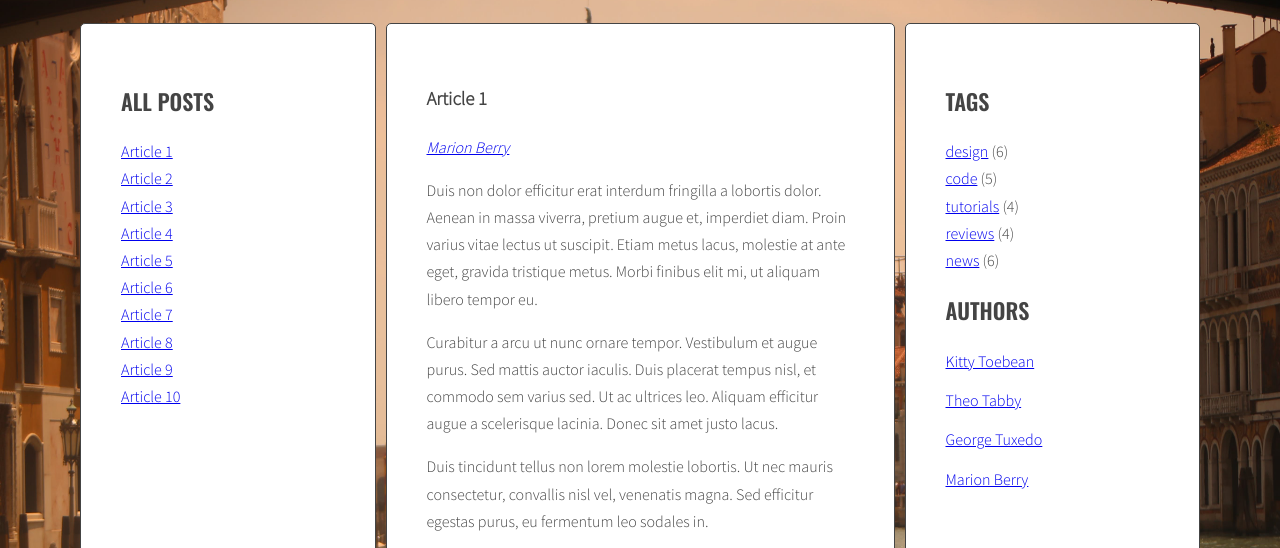
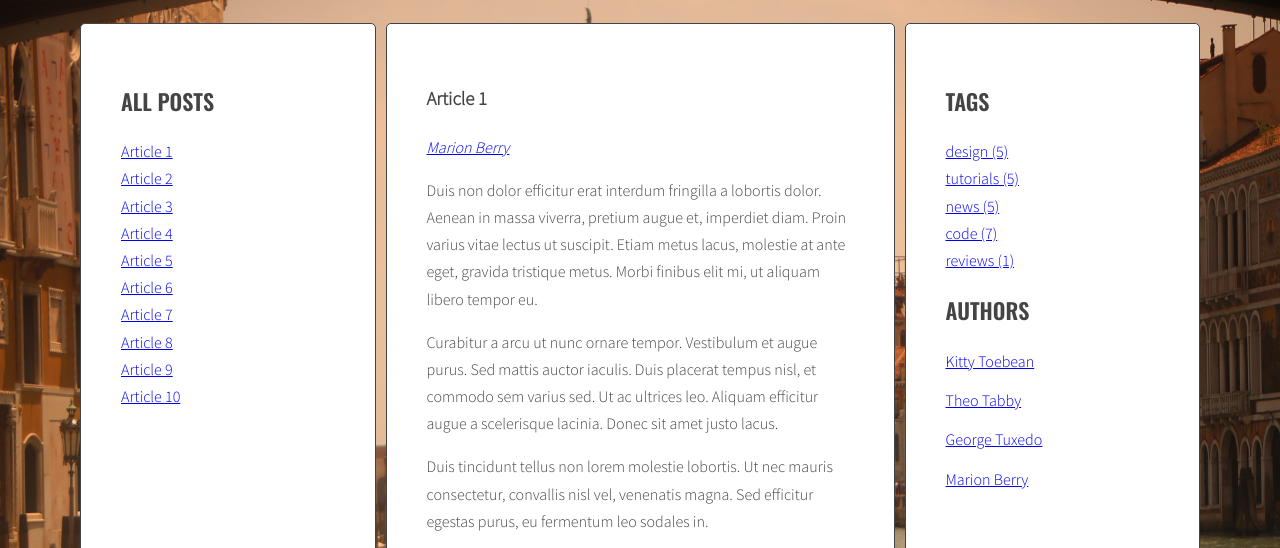
Before and after one commit to Wojczi96/javascript-blog, a website with bundled scripts: page index.html in a window 1280 px wide. Shown: the part 220-768 px from the top of the page. Built offline with nearby package versions, Linux system fonts and the light colour scheme.

Commit message:
Add right side tags

```diff
--- a/index.html
+++ b/index.html
@@ -52,7 +52,7 @@
                   </ul>
                 </div>
               </article>
-              <article class="post" id="article-3" data-tags="reviews designe" data-author="Fredie Mercury">
+              <article class="post" id="article-3" data-tags="reviews design" data-author="Fredie Mercury">
                 <h3 class="post-title">Article 3</h3>
                 <p class="post-author"></p>
                 <div class="post-content">
@@ -115,7 +115,7 @@
                   </ul>
                 </div>
               </article>
-              <article class="post" id="article-7" data-tags="designe code news" data-author="Kitty Teobean">
+              <article class="post" id="article-7" data-tags="design code news" data-author="Kitty Teobean">
                 <h3 class="post-title">Article 7</h3>
                 <p class="post-author"></p>
                 <div class="post-content">
@@ -131,7 +131,7 @@
                   </ul>
                 </div>
               </article>
-              <article class="post" id="article-8" data-tags="designe tutorials code" data-author="Theo Tabby">
+              <article class="post" id="article-8" data-tags="design tutorials code" data-author="Theo Tabby">
                 <h3 class="post-title">Article 8</h3>
                 <p class="post-author"></p>
                 <div class="post-content">
@@ -163,7 +163,7 @@
                   </ul>
                 </div>
               </article>
-              <article class="post" id="article-10" data-tags="designe tutorials" data-author="George Tuxedo">
+              <article class="post" id="article-10" data-tags="design tutorials" data-author="George Tuxedo">
                 <h3 class="post-title">Article 10</h3>
                 <p class="post-author"></p>
                 <div class="post-content">
@@ -183,11 +183,11 @@
             <aside class="sidebar">
               <h2 class="section-title">Tags</h2>
               <ul class="list tags">
-                <li><a href="#">design</a> <span>(6)</span></li>
+                <!-- <li><a href="#">design</a> <span>(6)</span></li>
                 <li><a href="#">code</a> <span>(5)</span></li>
                 <li><a href="#">tutorials</a> <span>(4)</span></li>
                 <li><a href="#">reviews</a> <span>(4)</span></li>
-                <li><a href="#">news</a> <span>(6)</span></li>
+                <li><a href="#">news</a> <span>(6)</span></li> -->
               </ul>
               <h2 class="section-title">Authors</h2>
               <ul class="list authors">
--- a/js/script.js
+++ b/js/script.js
@@ -1,4 +1,14 @@
 'use strict';
+
+// const { list } = require("postcss");
+
+// Generate titles
+const optArticleSelector = '.post',
+  optTitleSelector = '.post-title',
+  optTitleListSelector = '.titles',
+  optArticleTagsSelector = '.post-tags .list',
+  optAuthorSelector = '.post-author',
+  optTagsListSelector = '.tags.list ';
 
 
 function titleClickHandler(event){
@@ -35,14 +45,6 @@
 
 }
 
-
-// Generate titles
-const optArticleSelector = '.post',
-  optTitleSelector = '.post-title',
-  optTitleListSelector = '.titles',
-  optArticleTagsSelector = '.post-tags .list',
-  optAuthorSelector = '.post-author';
-
 function generateTitleLinks (){
 
   const clearMessage = document.querySelector(optTitleListSelector);
@@ -68,6 +70,8 @@
 generateTitleLinks();
 
 function generateTags (){
+  let allTags = {};
+
   const articleTwo = document.querySelectorAll(optArticleSelector);
   for(let secondArticle of articleTwo){
     const titleGen = secondArticle.querySelector(optArticleTagsSelector);
@@ -78,9 +82,24 @@
     for(let tag of articleTagsArray){
       const linkHTMLTwo = '<li><a href="#tag-' + tag + '"><span>' + tag + '</span></a></li>';
       html = html + linkHTMLTwo;
+      // if(allTags.indexOf(linkHTMLTwo) == -1){
+      //   allTags.push(linkHTMLTwo);
+      // }
+      if(!allTags.hasOwnProperty(tag)){
+        allTags[tag] = 1;
+      } else {
+        allTags[tag]++;
+      }
     }
     titleGen.innerHTML = html;
   }
+  const tagList = document.querySelector(optTagsListSelector);
+  // tagList.innerHTML = allTags.join(' ');
+  let allTagsHTML = '';
+  for(let tag in allTags){
+    allTagsHTML += '<li><a href="#tag-' + tag + '">' + tag + ' (' + allTags[tag] + ') ';
+  }
+  tagList.innerHTML = allTagsHTML;
 }
 generateTags();
 
```
